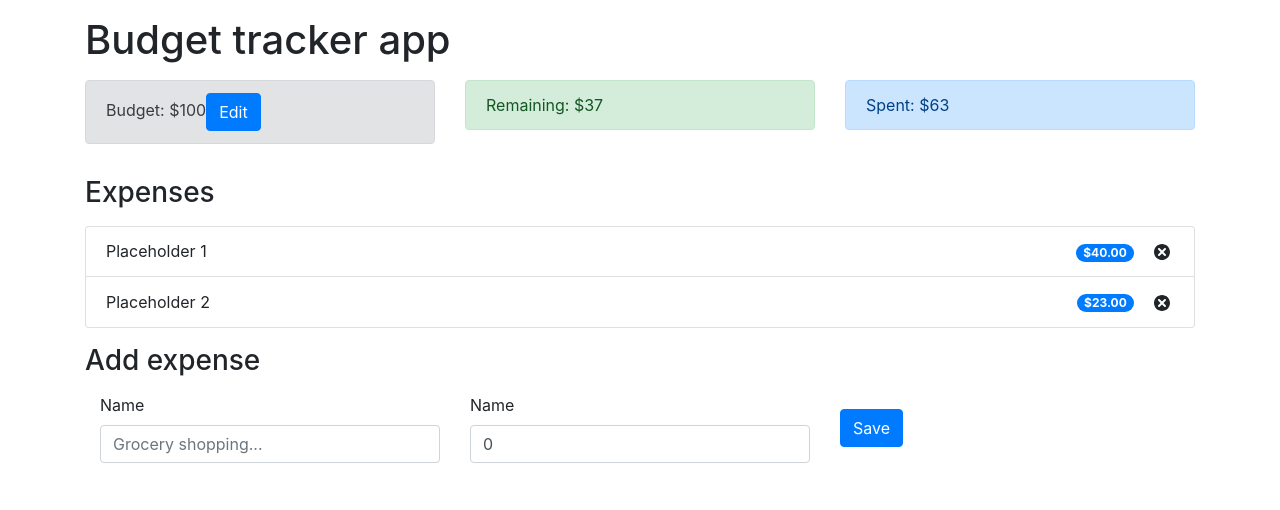
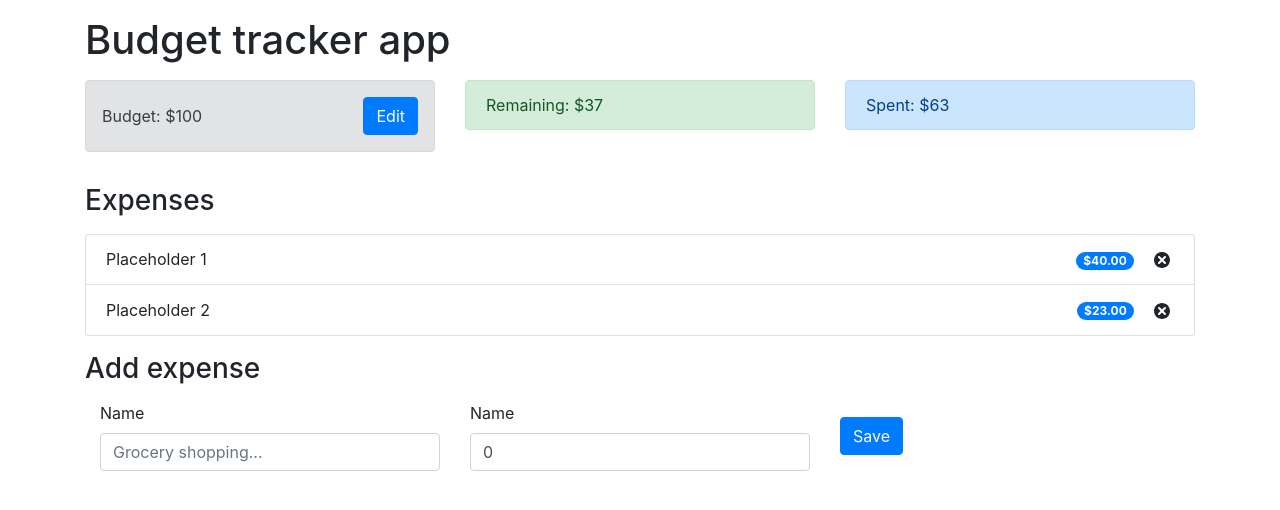
Before and after one commit to learodrigo/budget-tracker-app, a React (Create React App) app: page / in a window 1280 px wide. Shown: the top 510 px of the page. Built offline with nearby package versions, Linux system fonts and the light colour scheme.

Commit message:
Budget component styling bug

```diff
--- a/src/components/Budget.js
+++ b/src/components/Budget.js
@@ -22,7 +22,7 @@ const Budget = () => {
     }
 
     return (
-        <div className='alert alert-secondary'>
+        <div class='alert alert-secondary p-3 d-flex align-items-center justify-content-between'>
             {isEditing ? (
                 <EditBudget handleSaveClick={handleSaveClick} budget={budget} />
             ) : (
```
